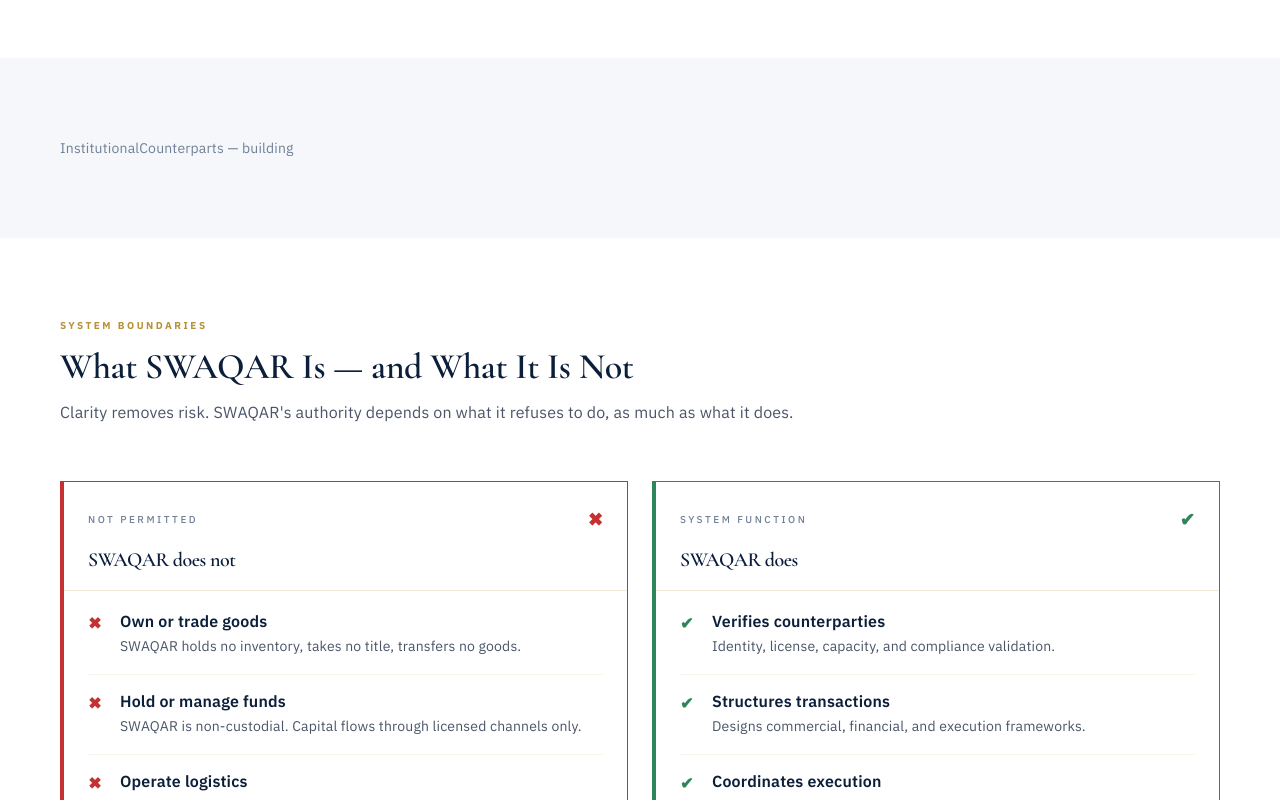
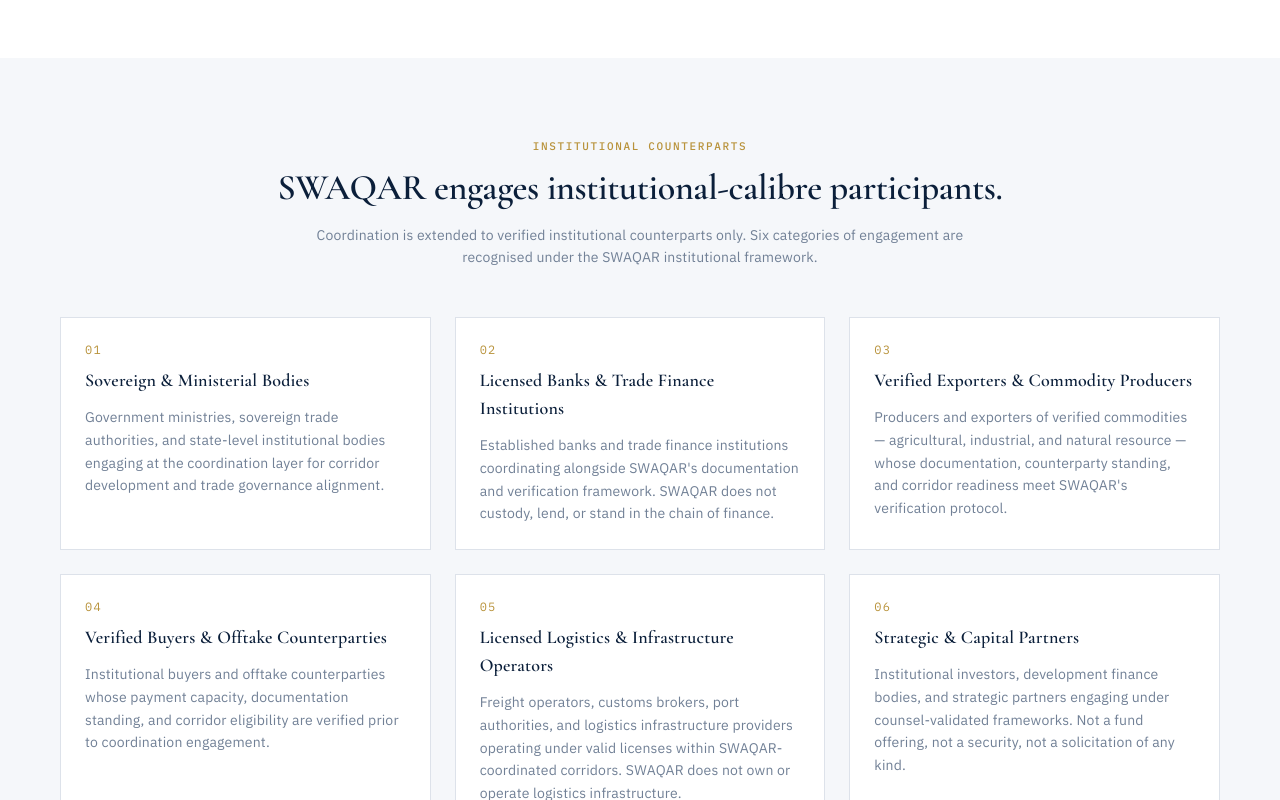
Before and after one commit to SWAQAR5/swaqar-site, a Next.js app: page / in a window 1280 px wide. Shown: the part 4860-5660 px from the top of the page. Built offline with nearby package versions, Linux system fonts and the light colour scheme.

Commit message:
Build InstitutionalCounterparts - six counterpart categories

```diff
--- a/components/sections/InstitutionalCounterparts.tsx
+++ b/components/sections/InstitutionalCounterparts.tsx
@@ -1,3 +1,79 @@
+// ─────────────────────────────────────────────────────────────────────────────
+// components/sections/InstitutionalCounterparts.tsx
+// ─────────────────────────────────────────────────────────────────────────────
+
+const COUNTERPARTS = [
+  {
+    number: "01",
+    title: "Sovereign & Ministerial Bodies",
+    body: "Government ministries, sovereign trade authorities, and state-level institutional bodies engaging at the coordination layer for corridor development and trade governance alignment.",
+  },
+  {
+    number: "02",
+    title: "Licensed Banks & Trade Finance Institutions",
+    body: "Established banks and trade finance institutions coordinating alongside SWAQAR's documentation and verification framework. SWAQAR does not custody, lend, or stand in the chain of finance.",
+  },
+  {
+    number: "03",
+    title: "Verified Exporters & Commodity Producers",
+    body: "Producers and exporters of verified commodities — agricultural, industrial, and natural resource — whose documentation, counterparty standing, and corridor readiness meet SWAQAR's verification protocol.",
+  },
+  {
+    number: "04",
+    title: "Verified Buyers & Offtake Counterparties",
+    body: "Institutional buyers and offtake counterparties whose payment capacity, documentation standing, and corridor eligibility are verified prior to coordination engagement.",
+  },
+  {
+    number: "05",
+    title: "Licensed Logistics & Infrastructure Operators",
+    body: "Freight operators, customs brokers, port authorities, and logistics infrastructure providers operating under valid licenses within SWAQAR-coordinated corridors. SWAQAR does not own or operate logistics infrastructure.",
+  },
+  {
+    number: "06",
+    title: "Strategic & Capital Partners",
+    body: "Institutional investors, development finance bodies, and strategic partners engaging under counsel-validated frameworks. Not a fund offering, not a security, not a solicitation of any kind.",
+  },
+] as const;
+
 export default function InstitutionalCounterparts() {
-  return <section id="counterparts" className="swaqar-section bg-swaqar-surface"><div className="swaqar-container"><p className="text-swaqar-muted text-sm">InstitutionalCounterparts — building</p></div></section>;
+  return (
+    <section
+      id="counterparts"
+      aria-label="Institutional counterparts"
+      className="swaqar-section bg-swaqar-surface"
+    >
+      <div className="swaqar-container">
+        <div className="text-center">
+          <span className="swaqar-eyebrow">Institutional Counterparts</span>
+          <h2 className="font-serif font-semibold text-3xl sm:text-4xl text-swaqar-heading mt-3">
+            SWAQAR engages institutional-calibre participants.
+          </h2>
+          <p className="text-sm text-swaqar-muted leading-relaxed max-w-2xl mx-auto mt-4">
+            Coordination is extended to verified institutional counterparts
+            only. Six categories of engagement are recognised under the
+            SWAQAR institutional framework.
+          </p>
+        </div>
+
+        <div className="grid grid-cols-1 md:grid-cols-2 lg:grid-cols-3 gap-6 mt-12">
+          {COUNTERPARTS.map((counterpart) => (
+            <div
+              key={counterpart.number}
+              className="bg-white border border-swaqar-border rounded-sm p-6 flex flex-col"
+            >
+              <span className="font-mono text-xs uppercase tracking-widest text-swaqar-gold">
+                {counterpart.number}
+              </span>
+              <h3 className="font-serif text-lg font-semibold text-swaqar-heading mt-2">
+                {counterpart.title}
+              </h3>
+              <p className="text-sm text-swaqar-muted leading-relaxed mt-3 flex-grow">
+                {counterpart.body}
+              </p>
+            </div>
+          ))}
+        </div>
+      </div>
+    </section>
+  );
 }
```
